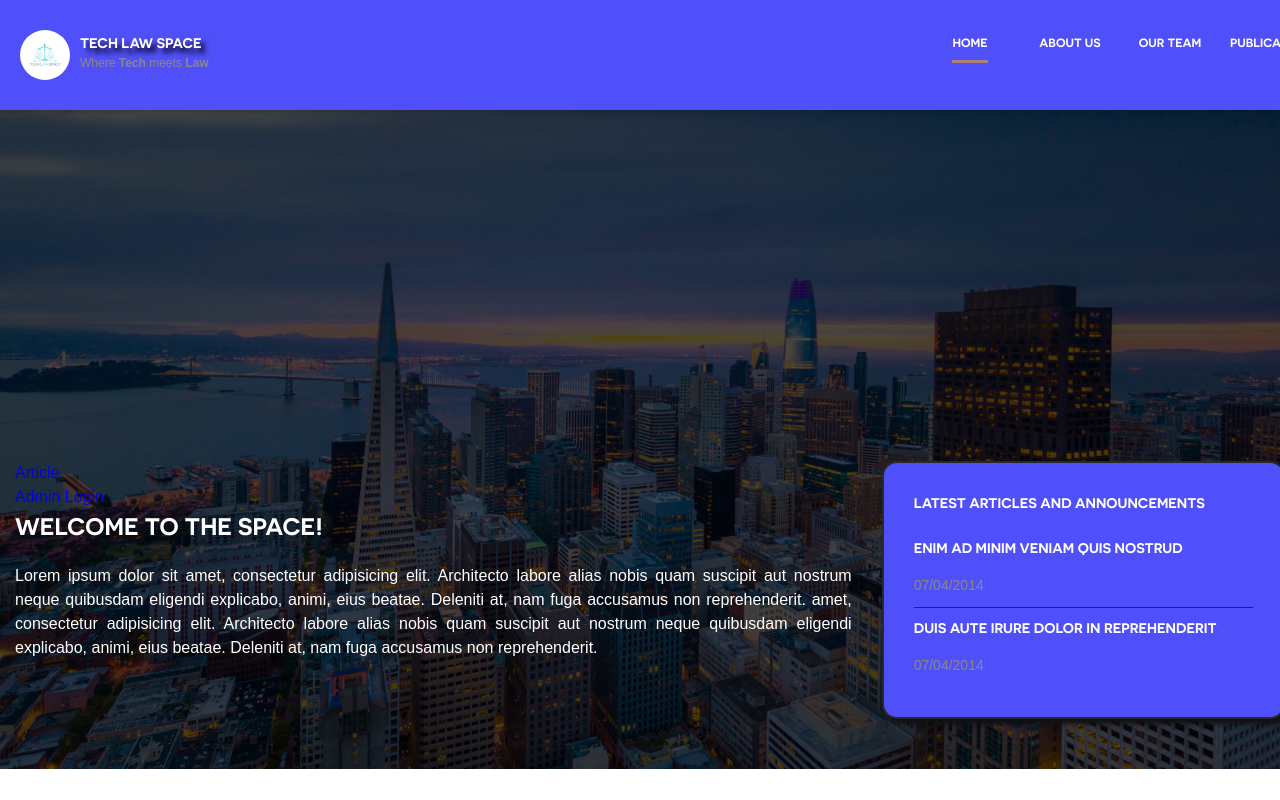
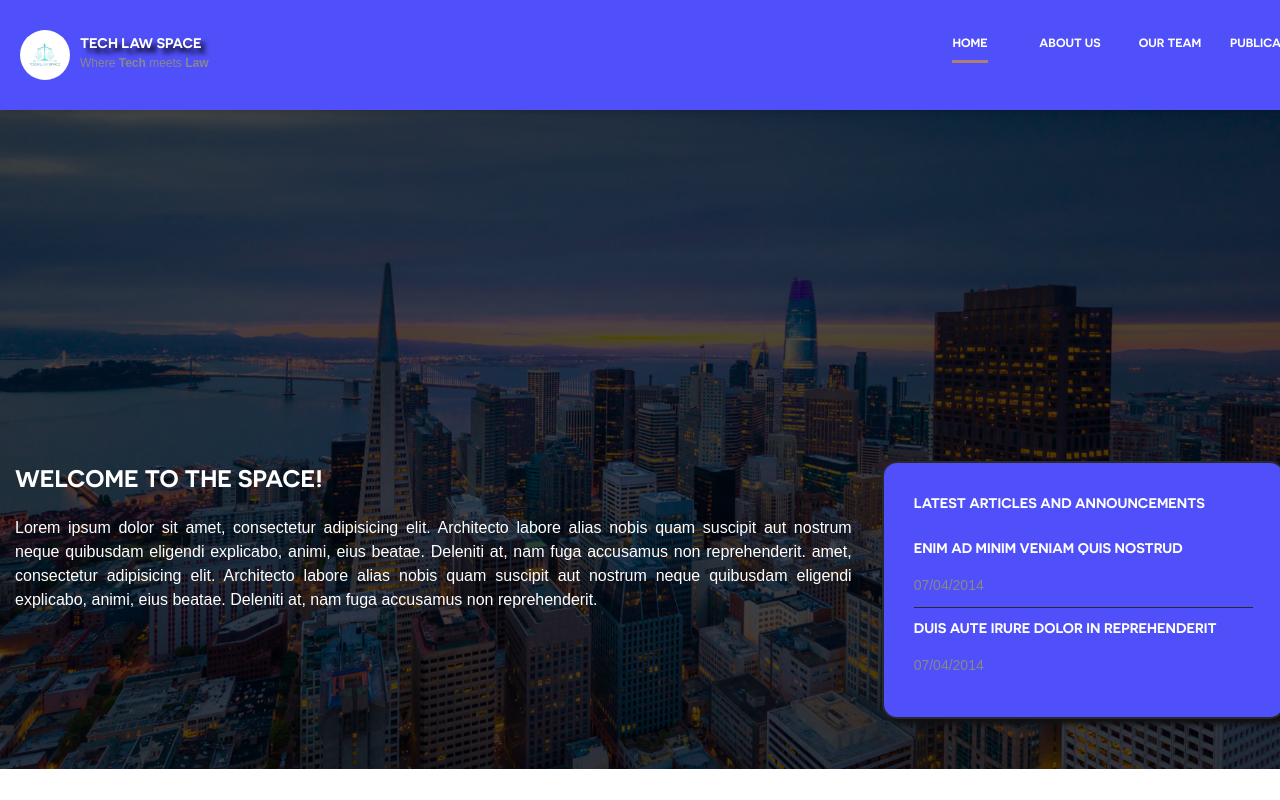
Before and after one commit to Harry654/techlawspace, a React (Create React App) app: page / in a window 1280 px wide. Shown: the top 800 px of the page. Built offline with nearby package versions, Linux system fonts and the light colour scheme.

Commit message:
chore: changed background for dashboard

```diff
--- a/src/components/searchBar/SearchBar.css
+++ b/src/components/searchBar/SearchBar.css
@@ -14,12 +14,11 @@
   background-color: #ffffff;
 }
 .box:focus-within {
-  border-radius: 0px;
-  border-top-left-radius: 10px;
-  border-top-right-radius: 10px;
+  transform: translateY(-5px);
+  border-radius: 10px;
 }
 .box:focus-within ~ .suggestions p {
-  height: 50px;
+  /* height: 50px; */
   color: #000000;
 }
 .box .input {
--- a/src/pages/home/Home.jsx
+++ b/src/pages/home/Home.jsx
@@ -71,8 +71,6 @@ function Home() {
                 <div className="centralize">
                   <div className="col-md-8">
                     <Slide>
-                      <Link to="/articles/987">Article</Link>
-                      <Link to="/admin/login">Admin Login</Link>
                       <h2>Welcome to the space!</h2>
                       <p className="welcome-content">
                         Lorem ipsum dolor sit amet, consectetur adipisicing
```
Also changed, not shown: minutes-2022-12-30.txt.
